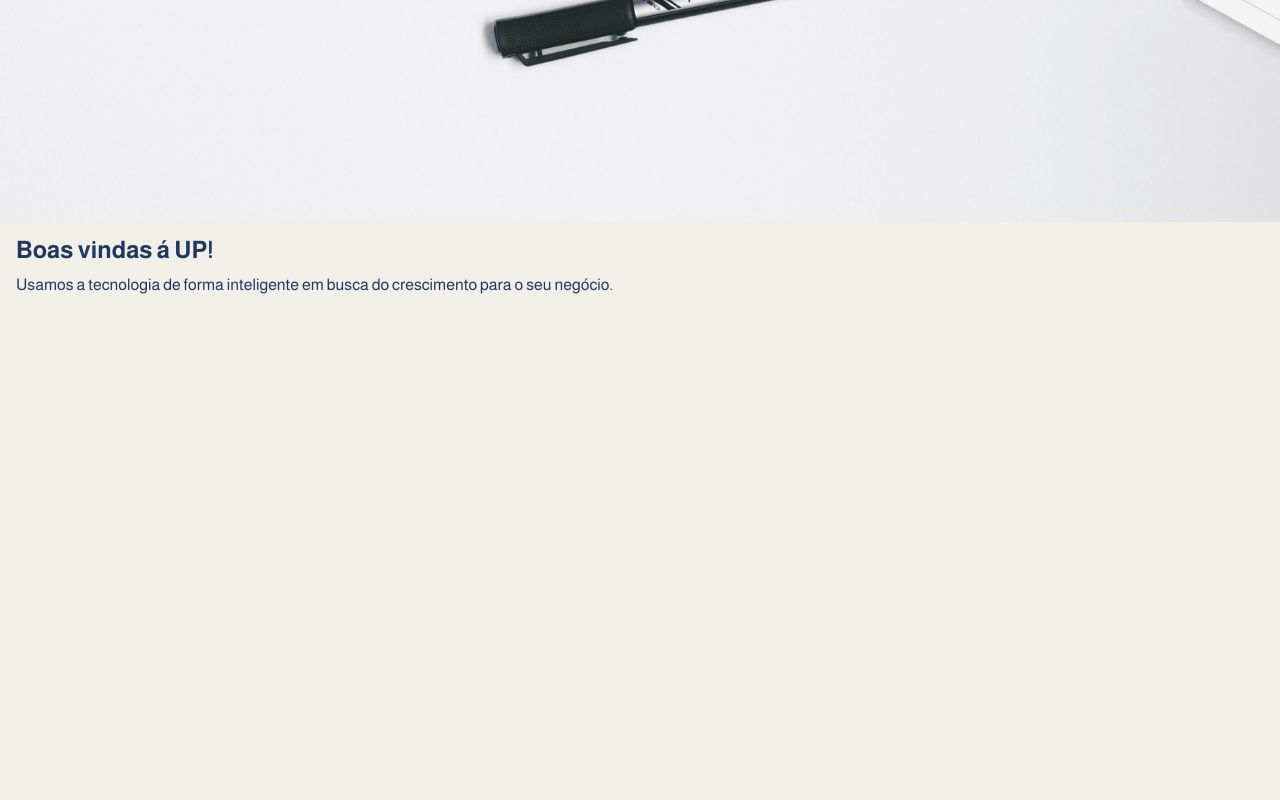
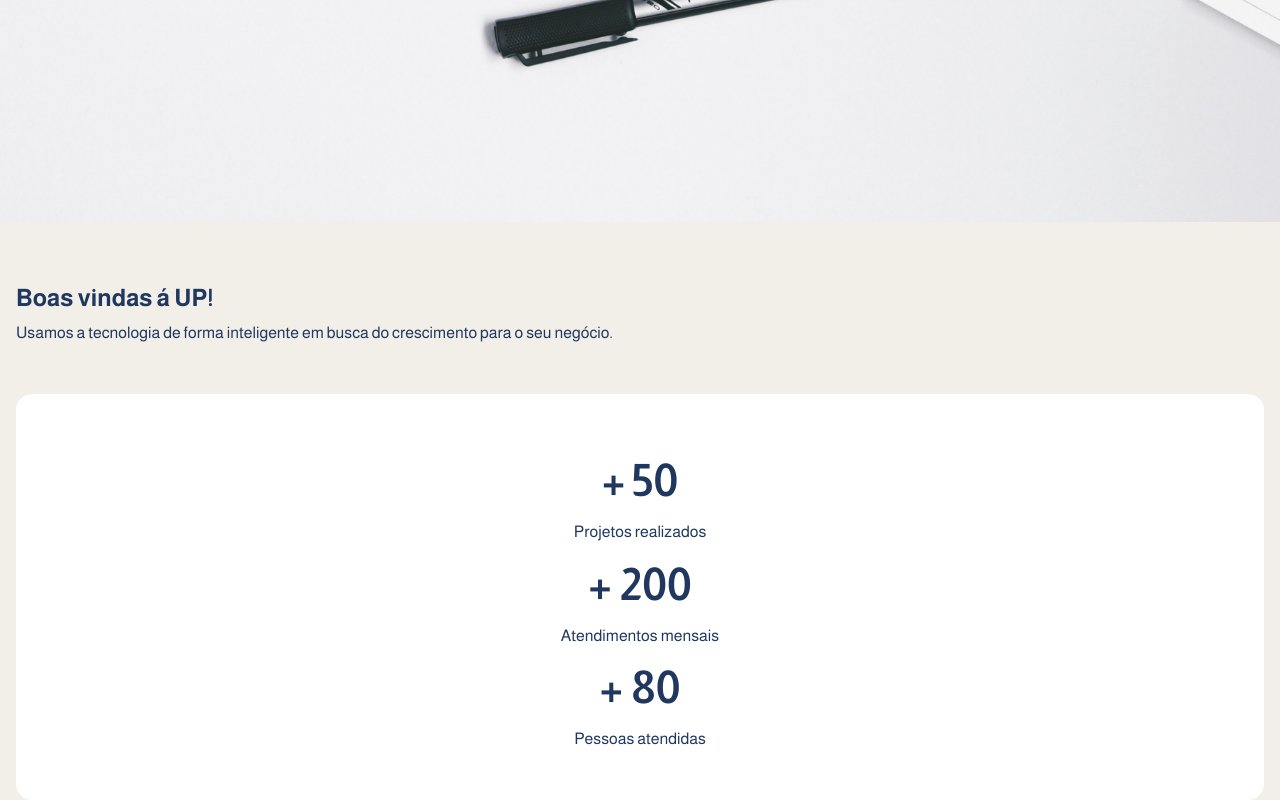
Before and after one commit to vieira-a/react-site-upti, a React (Create React App) app: page / in a window 1280 px wide. Shown: the part 989-1789 px from the top of the page. Before the commit the page ends 1287 px from the top, so only its background shows below. Built offline with nearby package versions, Linux system fonts and the light colour scheme.

Commit message:
ADD seção Analytics cards

```diff
--- a/src/components/AnalyticsCards.jsx
+++ b/src/components/AnalyticsCards.jsx
@@ -1,9 +1,53 @@
 import React from 'react'
+import '../styles/components/AnalyticsCards.sass'
 
 const AnalyticsCards = () => {
+
+  const dataAnalytics = [
+    {
+      id: 1,
+      avg: 50,
+      description: "Projetos realizados"
+    },
+    {
+      id: 2,
+      avg: 200,
+      description: "Atendimentos mensais"
+    },
+    {
+      id: 3,
+      avg: 80,
+      description: "Pessoas atendidas"
+    }
+  ]
+
   return (
-    <div>AnalyticsCards</div>
-  )
-}
+
+    <div className="content">
+
+      <div className="analytics">
+
+      {dataAnalytics.map( (data) => {
+
+        return (
+
+          <div className='analyticCard' key={data.id}>
+
+            <h2>+ {data.avg}</h2>
+            <p>{data.description}</p>
+
+          </div>
+        )
+
+
+
+      })}
+
+      </div>
+
+    </div>
+
+  );
+};
 
 export default AnalyticsCards
--- a/src/components/Main.jsx
+++ b/src/components/Main.jsx
@@ -1,3 +1,4 @@
+import AnalyticsCards from "./AnalyticsCards"
 import MainHeader from "./MainHeader"
 
 const Main = () => {
@@ -5,6 +6,7 @@ const Main = () => {
     <main>
 
       <MainHeader/>
+      <AnalyticsCards/>
 
     </main>
   )
--- /dev/null
+++ b/src/styles/components/AnalyticsCards.sass
@@ -0,0 +1,12 @@
+@use '../variables'
+@use '../mixins'
+
+.analytics
+    background-color: white
+    padding-block: 3rem
+    text-align: center
+    border-radius: 1rem
+
+    h2
+        font-size: 2.8rem
+        font-weight: bold
--- a/src/styles/components/Navigation.sass
+++ b/src/styles/components/Navigation.sass
@@ -21,8 +21,6 @@
     background-color: variables.$bg-secondary
     height: 100vh
     width: 100vw
-    top: 50px
-
 
 .menuActive ul
     padding-inline: 3rem
--- a/src/styles/main.sass
+++ b/src/styles/main.sass
@@ -23,10 +23,10 @@ img
 body
   font-family: variables.$font-stack
   color: variables.$fc-paragraph
-  overflow: hidden
   background-color: variables.$bg-secondary
   -webkit-font-smoothing: antialiased
   -moz-osx-font-smoothing: grayscale
+  overflow: auto
 
 button
   @include mixins.reset-button
@@ -37,3 +37,4 @@ button
 
 .content
   margin-inline: 1rem
+  padding-top: 3rem
```
